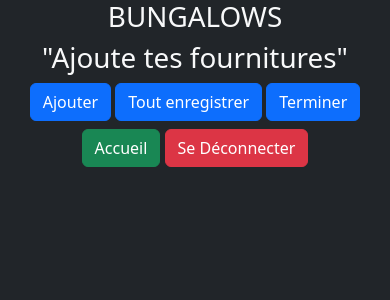
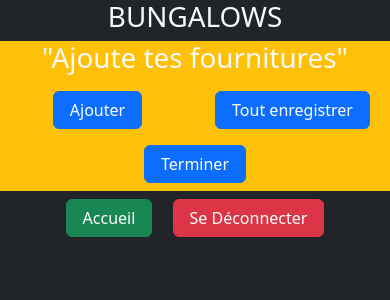
Before and after one commit to Bertichat/Djangallows, a Django app: page /addFournitureTemplate in a window 390 px wide. Shown: the top 300 px of the page. Run offline with Django 5.2, Linux system fonts and the light colour scheme; some libraries are stand-ins or nearby versions.

Commit message:
responsive

```diff
--- a/Bungalows/templates/app_fournitures/add_fourniture_template.html
+++ b/Bungalows/templates/app_fournitures/add_fourniture_template.html
@@ -1,24 +1,31 @@
 {% extends "general.html" %}
 
 {% block content %}
-<div class="container" hx-headers='{"X-CSRFToken": "{{ csrf_token }}"}'>
-    <h1 class="">"Ajoute tes fournitures"</h1>
+<div class="container-fluid sticky-top bg-warning" hx-headers='{"X-CSRFToken": "{{ csrf_token }}"}'>
+    <div class="col h1">"Ajoute tes fournitures"</div>
 
-    <button id="addFournitureClick" type="button" class="btn btn-primary" hx-get="{% url 'app_fournitures:addFourniture'%}"
-            hx-target="#listFournitureAdd" hx-swap="beforeend">
-        Ajouter
-    </button>
+    <div class = "row">
+        <div class = "col">
+            <button id="addFournitureClick" type="button" class="btn btn-primary px-3 mx-2 my-2" hx-get="{% url 'app_fournitures:addFourniture'%}"
+                    hx-target="#listFournitureAdd" hx-swap="beforeend">
+                Ajouter
+            </button>
+        </div>
 
-    <button type="button" class="btn btn-primary" id="submit-fourniture">Tout enregistrer</button>
+        <div class = "col">
+            <button type="button" class="btn btn-primary px-3 mx-2 my-2" id="submit-fourniture">Tout enregistrer</button>
+        </div>
 
-    <a class="btn btn-primary" href="{% url 'app_bungalows:BungalowsChoice'%}">Terminer</a>
+        <div class = "col">
+            <a class="btn btn-primary px-3 mx-2 my-2" href="{% url 'app_bungalows:BungalowsChoice'%}">Terminer</a>
+        </div>
+    </div>
+</div>
 
-    <div id="listFournitureAdd" class="">
+<div id="listFournitureAdd" class="">
 
-    </div>
 </div>
 
 
 
-
 {% endblock content %}
--- a/Bungalows/templates/general.html
+++ b/Bungalows/templates/general.html
@@ -20,9 +20,9 @@
     {% block content %}
     {% endblock %}
 
-    <div class="container my-2">
-        <a class="btn btn-success" href="{% url 'app_users:Welcome'%}">Accueil</a>
-        <a class="btn btn-danger text-center" href="{% url 'app_users:Logout'%}">Se Déconnecter</a>
+    <div class="container-fluid">
+        <a class="btn btn-success px-3 mx-2 my-2" href="{% url 'app_users:Welcome'%}">Accueil</a>
+        <a class="btn btn-danger text-center px-3 mx-2 my-2" href="{% url 'app_users:Logout'%}">Se Déconnecter</a>
     </div>
 
 </body>
```
Also changed, not shown: Bungalows/templates/app_bungalows/bungalows_choice.html (+9 -4 lines), Bungalows/templates/app_bungalows/bungalows_list.html (+10 -2 lines), Bungalows/templates/app_bungalows/bungalows_maj.html (+9 -4 lines), Bungalows/templates/app_users/welcome.html (+7 -5 lines).
